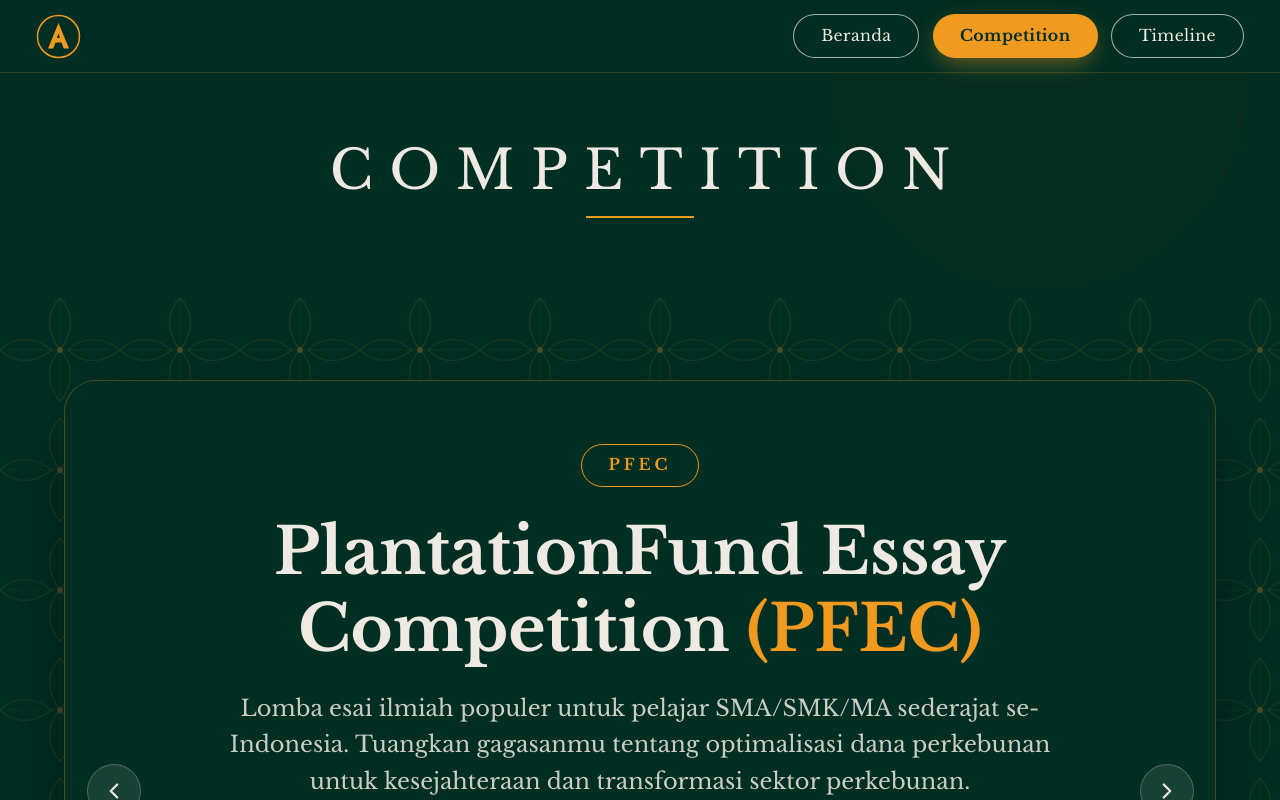
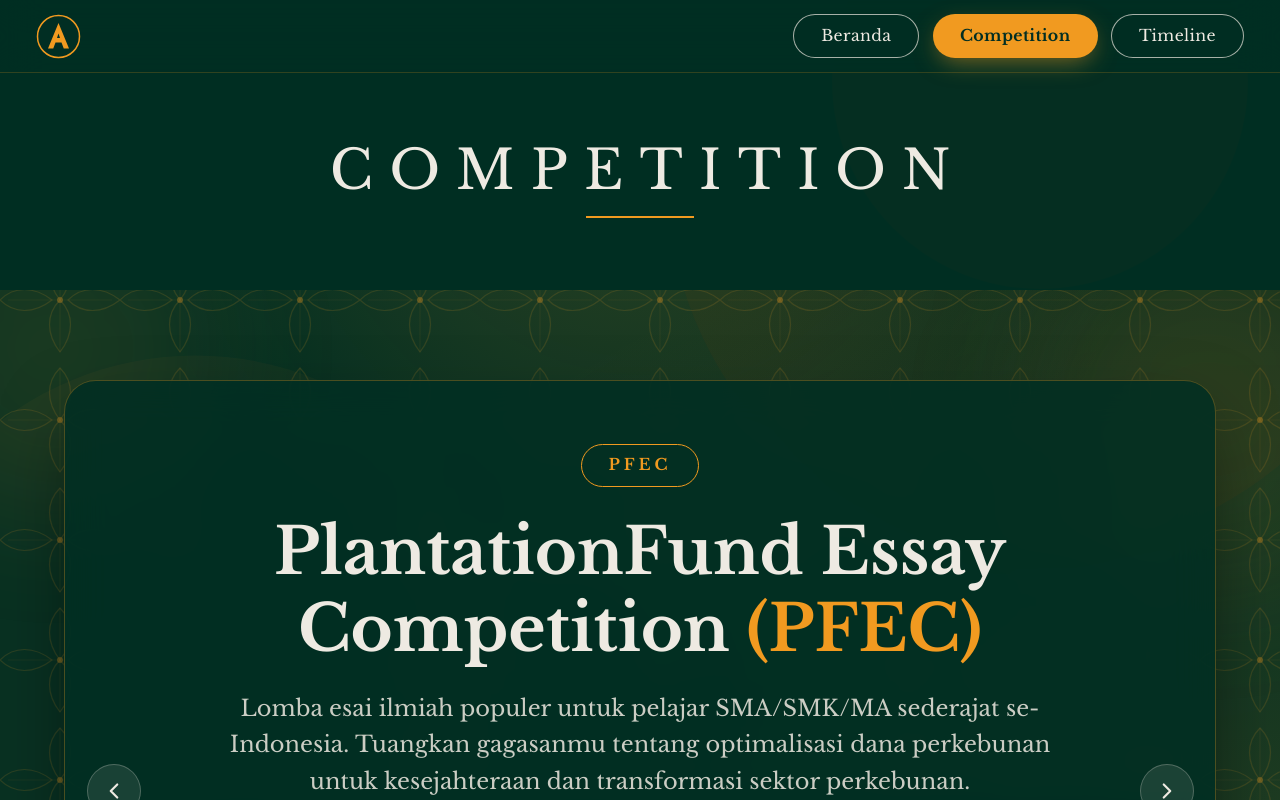
Before and after one commit to Stefanfoxa/Tfest, a React (Vite) app in the folder Tfest/: page /competition in a window 1280 px wide. Shown: the top 800 px of the page. Built offline with nearby package versions, Linux system fonts and the light colour scheme.

Commit message:
Update Competition.tsx

```diff
--- a/Tfest/src/pages/Competition.tsx
+++ b/Tfest/src/pages/Competition.tsx
@@ -5,8 +5,7 @@ export default function Competition() {
   return (
     <>
       <SubHeader title="Competition" />
-      <section aria-label="Daftar kompetisi" className="relative isolate bg-forest px-4 py-12 md:py-20">
-        <div aria-hidden="true" className="absolute inset-0 -z-10 bg-batik opacity-60" />
+      <section aria-label="Daftar kompetisi" className="px-4 py-12 md:py-20">
         <CompetitionSlider />
       </section>
     </>
```
